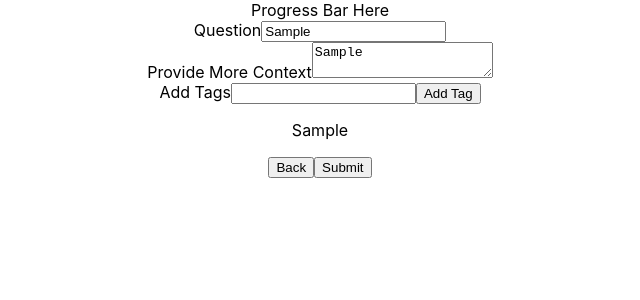
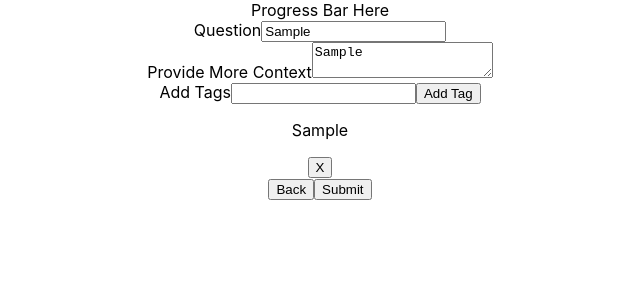
Before and after one commit to mental-health-org/mental-health-fe, a React (Create React App) app: page /#/ask in a window 1280 px wide. Both pictures are taken after typing "Sample", "Sample", "Sample" into the empty fields and a click on the button "Add Tag". Shown: the top 300 px of the page, without its empty margins (320-960 px from the left). Built offline with nearby package versions, Linux system fonts and the light colour scheme.

Commit message:
Begin building and pass down removeTag method

```diff
--- a/src/components/newQuestionForm/NewQuestionForm.tsx
+++ b/src/components/newQuestionForm/NewQuestionForm.tsx
@@ -50,6 +50,10 @@ const NewQuestionForm: React.FC = () => {
       setNewTag('')
     }
 
+    const removeTag = (i: number): void => {
+
+    }
+
   return (
     <section>
       <div>Progress Bar Here</div>
@@ -86,7 +90,7 @@ const NewQuestionForm: React.FC = () => {
           <button onClick={event => handleAddTag(event)}>Add Tag</button>
         </div>
 
-        <TagsContainer allTags={tags} />
+        <TagsContainer allTags={tags} removeTag={removeTag}/>
 
         <Link to='/'>
           <button onClick={event => event.preventDefault()}>Back</button>
--- a/src/containers/TagsContainer/TagsContainer.tsx
+++ b/src/containers/TagsContainer/TagsContainer.tsx
@@ -1,13 +1,18 @@
 import React from 'react'
 
 interface TagsContainerProps {
-  allTags: string[]
+  allTags: string[];
+  removeTag: (i: number) => void;
 }
 
-const TagsContainer: React.FC<TagsContainerProps> = ({ allTags }) => {
-  const tags = allTags.map( tag => {
+const TagsContainer: React.FC<TagsContainerProps> = ({ allTags, removeTag }) => {
+  const tags = allTags.map( (tag, i) => {
     return (
-      <p className='user-tag'>{tag}</p>
+      <div className='user-tag-container'>
+        <p className='user-tag-text'>{tag}</p>
+        <button onClick={() => removeTag(i)}>X</button>
+      </div>
+
     )
   })
 
```
